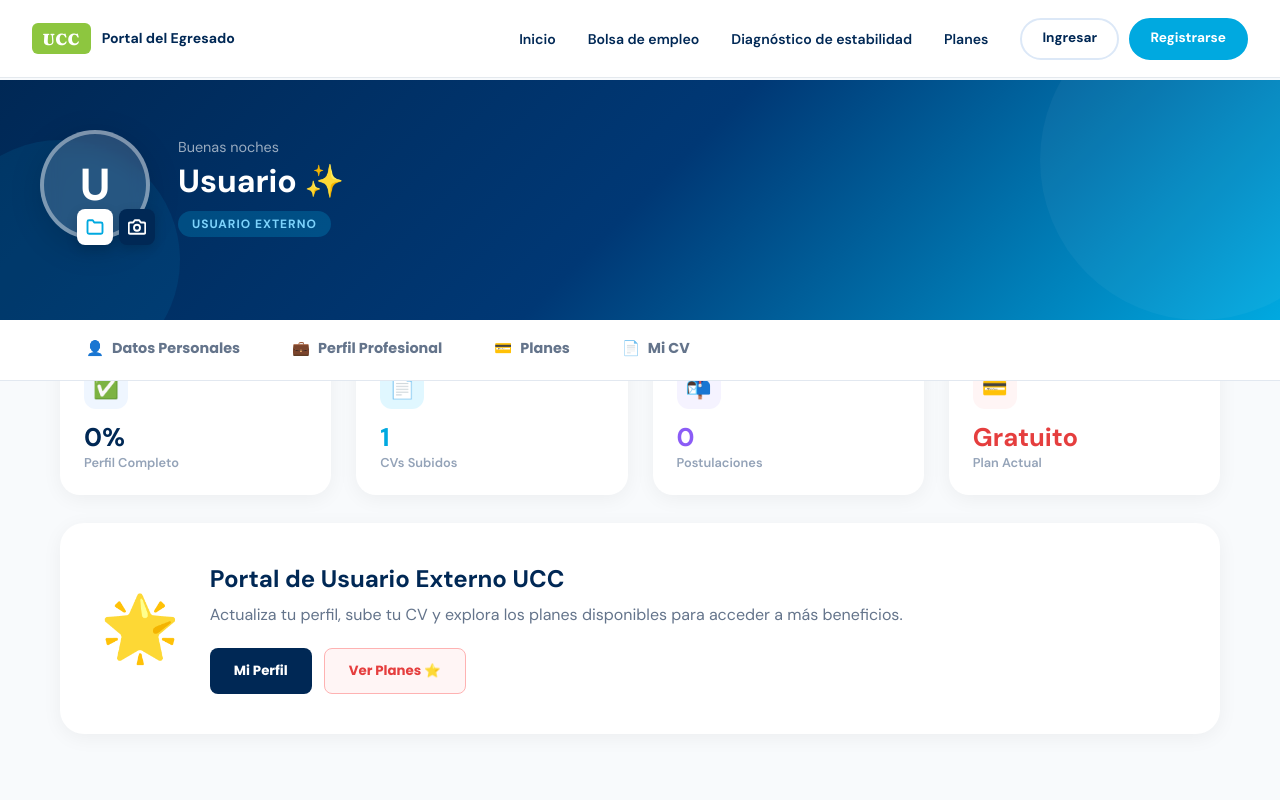
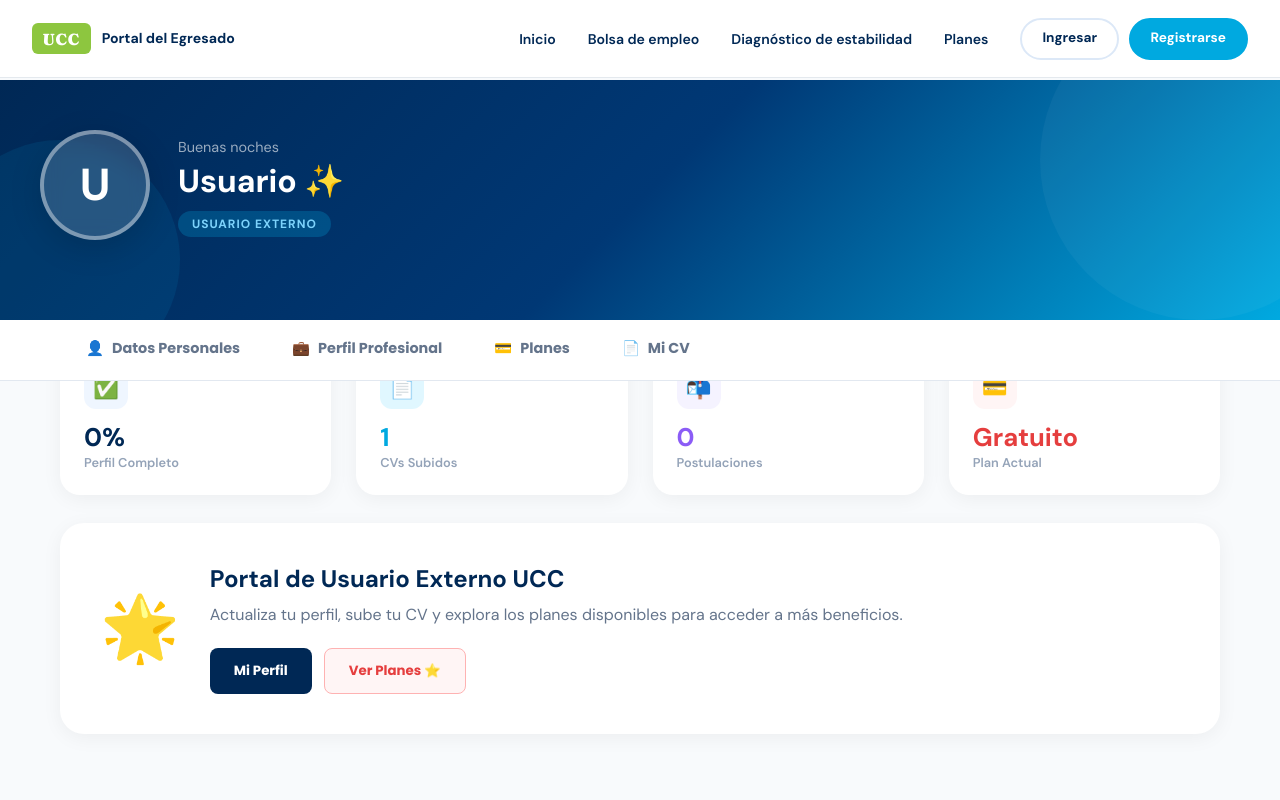
Before and after one commit to Andres0606/proyecto-ia, a Next.js app in the folder Front/: page /dashboard-externo in a window 1280 px wide. Shown: the top 800 px of the page. Built offline with nearby package versions, Linux system fonts and the light colour scheme.

Commit message:
visualizacion mejorada de la imagen

```diff
--- a/Front/app/dashboard-externo/page.tsx
+++ b/Front/app/dashboard-externo/page.tsx
@@ -40,6 +40,7 @@ export default function DashboardExterno() {
   const [isUploading, setIsUploading] = useState(false);
   const [completionPct, setCompletionPct] = useState(0);
   const [showCamera, setShowCamera] = useState(false);
+  const [isHoveringAvatar, setIsHoveringAvatar] = useState(false);
   const videoRef = React.useRef<HTMLVideoElement>(null);
   const streamRef = React.useRef<MediaStream | null>(null);
   const [formData, setFormData] = useState({
@@ -256,7 +257,11 @@ export default function DashboardExterno() {
           <div style={{ position: 'absolute', top: '-80px', right: '-80px', width: '320px', height: '320px', borderRadius: '50%', background: 'rgba(255,255,255,0.04)' }} />
           <div style={{ position: 'absolute', bottom: '-60px', left: '-60px', width: '240px', height: '240px', borderRadius: '50%', background: 'rgba(0,169,224,0.1)' }} />
           <div style={{ maxWidth: '1200px', margin: '0 auto', display: 'flex', alignItems: 'center', gap: '28px', position: 'relative', flexWrap: 'wrap' }}>
-            <div style={{ position: 'relative', group: 'true' } as any}>
+            <div
+              style={{ position: 'relative' }}
+              onMouseEnter={() => setIsHoveringAvatar(true)}
+              onMouseLeave={() => setIsHoveringAvatar(false)}
+            >
               <div style={{
                 width:'110px', height:'110px', borderRadius:'50%',
                 background: userPhoto ? `url(${userPhoto}) center/cover` : 'rgba(255,255,255,0.15)',
@@ -265,8 +270,9 @@ export default function DashboardExterno() {
                 fontSize:'2.8rem', fontWeight:800, color:'white', flexShrink:0,
                 boxShadow: '0 8px 32px rgba(0,0,0,0.15)',
                 position: 'relative',
-                overflow: 'hidden'
-              }}>
+                overflow: 'hidden',
+                cursor: 'pointer'
+              }} onClick={() => avatarRef.current?.click()}>
                 {!userPhoto && userName[0]}
 
                 {/* Overlay de carga */}
@@ -282,13 +288,17 @@ export default function DashboardExterno() {
                 )}
               </div>
 
-              {/* Botones de acción mejorados */}
+              {/* Botones de acción mejorados - Solo visibles en hover */}
               <div style={{
                 position:'absolute', bottom:'-5px', right:'-5px',
-                display:'flex', gap:'6px', zIndex:10
+                display:'flex', gap:'6px', zIndex:10,
+                opacity: isHoveringAvatar ? 1 : 0,
+                transform: isHoveringAvatar ? 'translateY(0)' : 'translateY(10px)',
+                transition: 'all 0.3s cubic-bezier(0.4, 0, 0.2, 1)',
+                pointerEvents: isHoveringAvatar ? 'auto' : 'none'
               }}>
                 <button
-                  onClick={() => avatarRef.current?.click()}
+                  onClick={(e) => { e.stopPropagation(); avatarRef.current?.click(); }}
                   style={{
                     width:'36px', height:'36px', borderRadius:'50%',
                     background:'white', border:'none', cursor:'pointer',
@@ -303,7 +313,7 @@ export default function DashboardExterno() {
                   <svg width="18" height="18" viewBox="0 0 24 24" fill="none" stroke="#00A9E0" strokeWidth="2.5" strokeLinecap="round" strokeLinejoin="round"><path d="M22 19a2 2 0 0 1-2 2H4a2 2 0 0 1-2-2V5a2 2 0 0 1 2-2h5l2 3h9a2 2 0 0 1 2 2z"></path></svg>
                 </button>
                 <button
-                  onClick={startCamera}
+                  onClick={(e) => { e.stopPropagation(); startCamera(); }}
                   style={{
                     width:'36px', height:'36px', borderRadius:'50%',
                     background:'var(--ucc-navy)', border:'none', cursor:'pointer',
```
